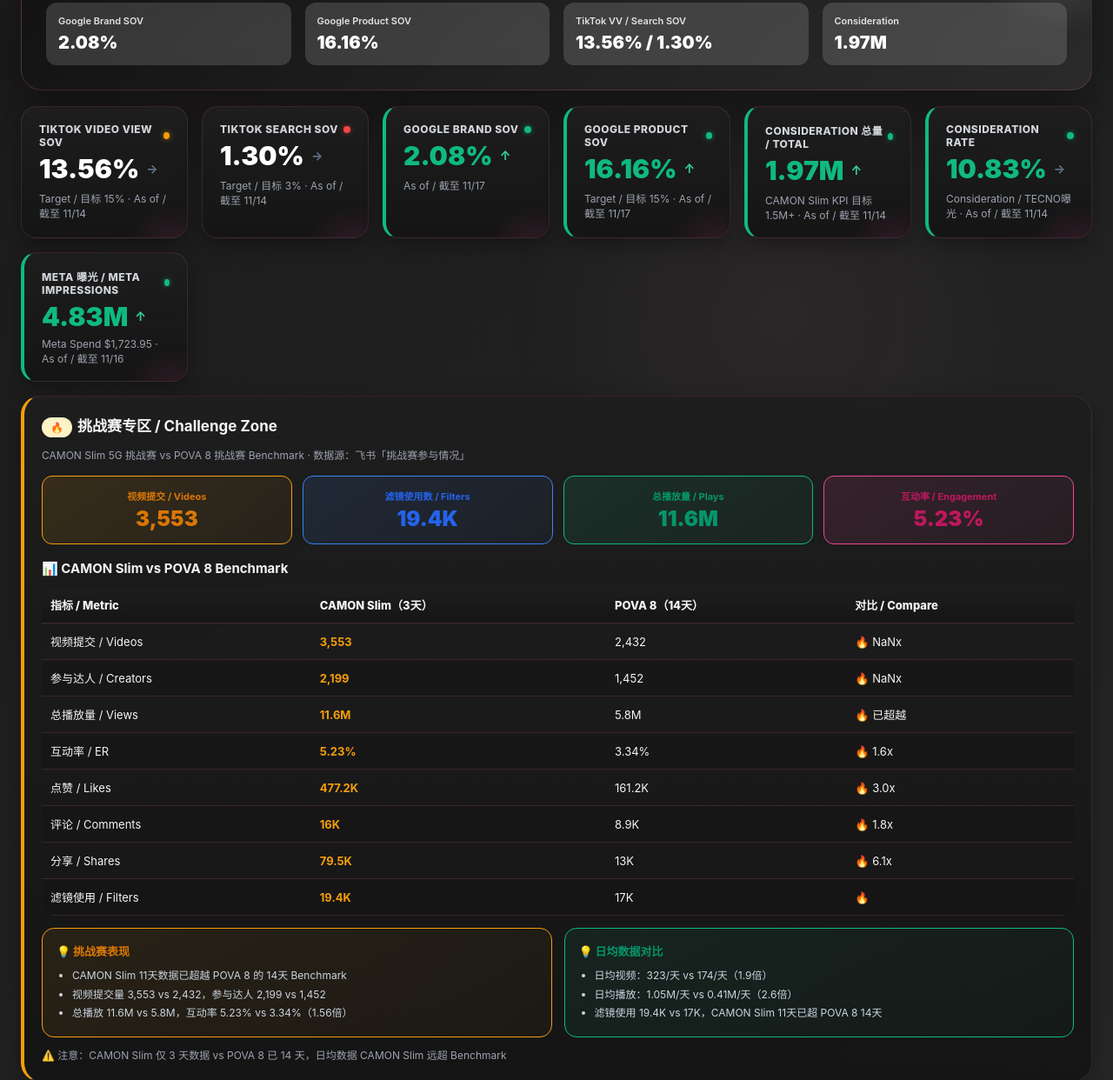
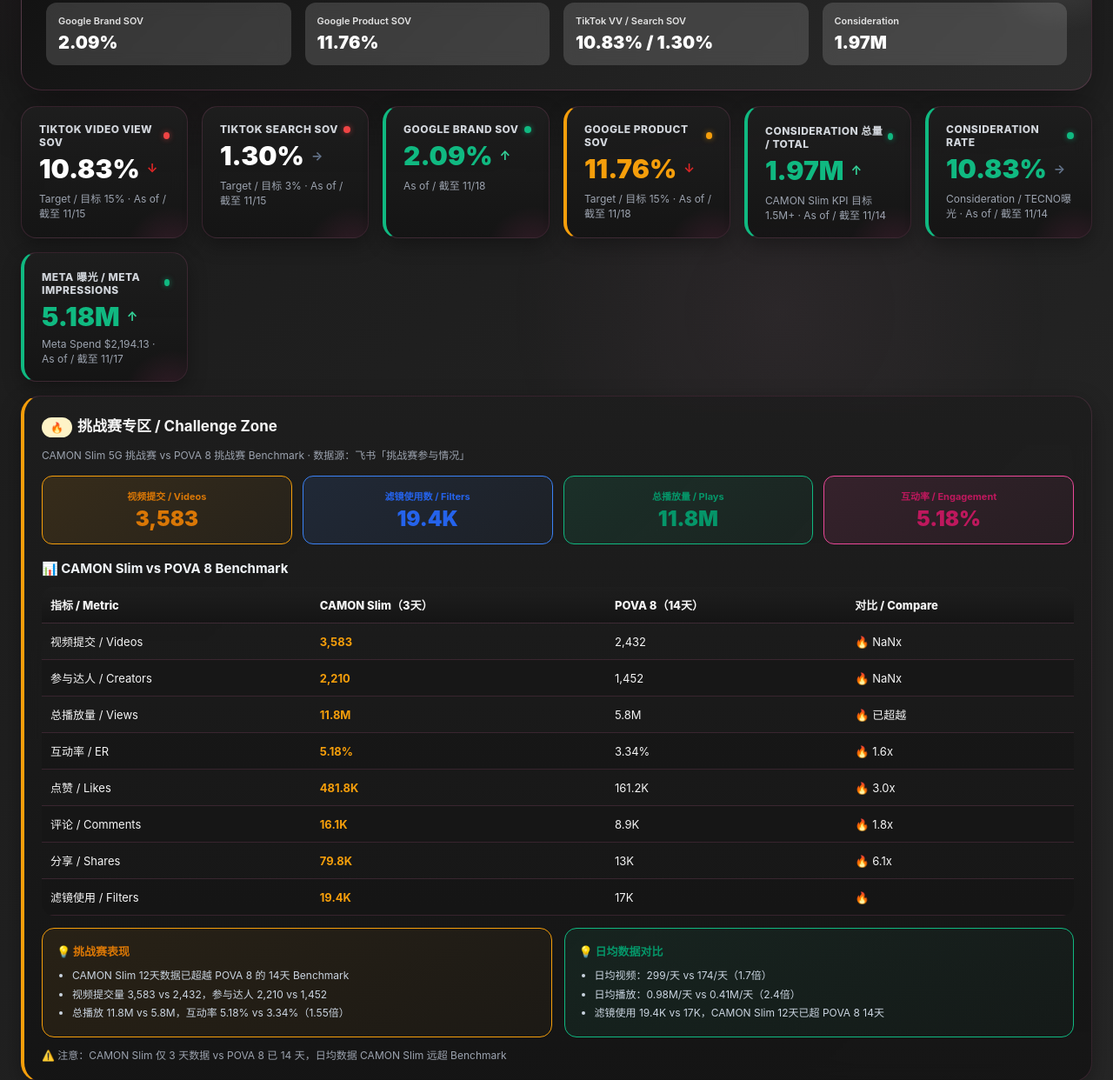
Before and after one commit to Evachennnnnnn/camon-slim-dashboard-th, a plain HTML site: page index.html in a window 1280 px wide. Shown: the part 322-1564 px from the top of the page at 87% size. Drawn offline with nearby package versions, Linux system fonts and the light colour scheme.

Commit message:
Update dashboard 11/18: Google SOV 11.76%, TT VV 10.83%, Challenge 12天 3583 videos

```diff
--- a/index.html
+++ b/index.html
@@ -305,23 +305,23 @@ body::before { content:""; position:fixed; inset:0; pointer-events:none; backgro
 // DATA CONFIGURATION / 数据配置
 // ============================================================
 const D = {
-  "updatedDate": "2026-11-17",
-  "dataAsOf": "11/17",
-  "alertBanner": "数据更新至 11/17：Google Product SOV 16.16%（11/17），TT VV SOV 13.56%（11/14），Consideration 1.97M（11/14），Consideration Rate 10.83%（11/14）。",
+  "updatedDate": "2026-11-18",
+  "dataAsOf": "11/18",
+  "alertBanner": "数据更新至 11/18：Google Product SOV 11.76%（11/18），TT VV SOV 10.83%（11/15），Consideration 1.97M（11/14），挑战赛 12天 3,583 视频已超 POVA 8 Benchmark。",
   "hero": {
-    "desc": "Google Brand SOV 2.08% and Product SOV 16.16% (11/17); TT VV SOV 13.56% and Search SOV 1.30% (11/14); Meta impressions 4.83M (11/16); Consideration 1.97M (11/14).",
+    "desc": "Google Brand SOV 2.09% and Product SOV 11.76% (11/18); TT VV SOV 10.83% and Search SOV 1.30% (11/15); Meta impressions 5.18M (11/17); Consideration 1.97M (11/14).",
     "stats": [
       {
         "label": "Google Brand SOV",
-        "value": "2.08%"
+        "value": "2.09%"
       },
       {
         "label": "Google Product SOV",
-        "value": "16.16%"
+        "value": "11.76%"
       },
       {
         "label": "TikTok VV / Search SOV",
-        "value": "13.56% / 1.30%"
+        "value": "10.83% / 1.30%"
       },
       {
         "label": "Consideration",
@@ -332,11 +332,11 @@ const D = {
   "kpis": [
     {
       "label": "TikTok Video View SOV",
-      "statusDot": "status-yellow",
-      "value": "13.56%",
-      "trend": "→",
-      "trendClass": "trend-flat",
-      "sub": "Target / 目标 15% · As of / 截至 11/14",
+      "statusDot": "status-red",
+      "value": "10.83%",
+      "trend": "↓",
+      "trendClass": "trend-down",
+      "sub": "Target / 目标 15% · As of / 截至 11/15",
       "borderLeft": null,
       "valueColor": null
     },
@@ -346,29 +346,29 @@ const D = {
       "value": "1.30%",
       "trend": "→",
       "trendClass": "trend-flat",
-      "sub": "Target / 目标 3% · As of / 截至 11/14",
+      "sub": "Target / 目标 3% · As of / 截至 11/15",
       "borderLeft": null,
       "valueColor": null
     },
     {
       "label": "Google Brand SOV",
       "statusDot": "status-green",
-      "value": "2.08%",
+      "value": "2.09%",
       "trend": "↑",
       "trendClass": "trend-up",
-      "sub": "As of / 截至 11/17",
+      "sub": "As of / 截至 11/18",
       "borderLeft": "#10b981",
       "valueColor": "#10b981"
     },
     {
       "label": "Google Product SOV",
-      "statusDot": "status-green",
-      "value": "16.16%",
-      "trend": "↑",
-      "trendClass": "trend-up",
-      "sub": "Target / 目标 15% · As of / 截至 11/17",
-      "borderLeft": "#10b981",
-      "valueColor": "#10b981"
+      "statusDot": "status-yellow",
+      "value": "11.76%",
+      "trend": "↓",
+      "trendClass": "trend-down",
+      "sub": "Target / 目标 15% · As of / 截至 11/18",
+      "borderLeft": "#f59e0b",
+      "valueColor": "#f59e0b"
     },
     {
       "label": "Consideration 总量 / Total",
@@ -393,24 +393,24 @@ const D = {
     {
       "label": "Meta 曝光 / Meta Impressions",
       "statusDot": "status-green",
-      "value": "4.83M",
+      "value": "5.18M",
       "trend": "↑",
       "trendClass": "trend-up",
-      "sub": "Meta Spend $1,723.95 · As of / 截至 11/16",
+      "sub": "Meta Spend $2,194.13 · As of / 截至 11/17",
       "borderLeft": "#10b981",
       "valueColor": "#10b981"
     }
   ],
   "challenge": {
     "camonSlim": {
-      "period": "11天 / 11 Days",
-      "videos": "3,553",
-      "creators": "2,199",
-      "views": "11.6M",
-      "engagementRate": 0.0523,
-      "likes": "477.2K",
-      "comments": "16K",
-      "shares": "79.5K",
+      "period": "12天 / 12 Days",
+      "videos": "3,583",
+      "creators": "2,210",
+      "views": "11.8M",
+      "engagementRate": 0.0518,
+      "likes": "481.8K",
+      "comments": "16.1K",
+      "shares": "79.8K",
       "filters": "19.4K"
     },
     "pova8": {
@@ -427,7 +427,7 @@ const D = {
     "stats": [
       {
         "label": "视频提交 / Videos",
-        "value": "3,553",
+        "value": "3,583",
         "bg": "rgba(245,158,11,.12)",
         "border": "#f59e0b",
         "color": "#d97706"
@@ -441,14 +441,14 @@ const D = {
       },
       {
         "label": "总播放量 / Plays",
-        "value": "11.6M",
+        "value": "11.8M",
         "bg": "rgba(16,185,129,.12)",
         "border": "#10b981",
         "color": "#059669"
       },
       {
         "label": "互动率 / Engagement",
-        "value": "5.23%",
+        "value": "5.18%",
         "bg": "rgba(236,72,153,.12)",
         "border": "#ec4899",
         "color": "#be185d"
@@ -461,9 +461,9 @@ const D = {
         "titleColor": "#d97706",
         "title": "💡 挑战赛表现",
         "items": [
-          "CAMON Slim 11天数据已超越 POVA 8 的 14天 Benchmark",
-          "视频提交量 3,553 vs 2,432，参与达人 2,199 vs 1,452",
-          "总播放 11.6M vs 5.8M，互动率 5.23% vs 3.34%（1.56倍）"
+          "CAMON Slim 12天数据已超越 POVA 8 的 14天 Benchmark",
+          "视频提交量 3,583 vs 2,432，参与达人 2,210 vs 1,452",
+          "总播放 11.8M vs 5.8M，互动率 5.18% vs 3.34%（1.55倍）"
         ]
       },
       {
@@ -472,9 +472,9 @@ const D = {
         "titleColor": "#059669",
         "title": "💡 日均数据对比",
         "items": [
-          "日均视频：323/天 vs 174/天（1.9倍）",
-          "日均播放：1.05M/天 vs 0.41M/天（2.6倍）",
-          "滤镜使用 19.4K vs 17K，CAMON Slim 11天已超 POVA 8 14天"
+          "日均视频：299/天 vs 174/天（1.7倍）",
+          "日均播放：0.98M/天 vs 0.41M/天（2.4倍）",
+          "滤镜使用 19.4K vs 17K，CAMON Slim 12天已超 POVA 8 14天"
         ]
       }
     ]
@@ -483,51 +483,51 @@ const D = {
     {
       "status": "green",
       "metric": "Google 品牌 SOV / Brand SOV",
-      "current": "2.08%",
+      "current": "2.09%",
       "target": "—",
-      "date": "11/17"
-    },
-    {
-      "status": "green",
+      "date": "11/18"
+    },
+    {
+      "status": "yellow",
       "metric": "Google 产品 SOV / Product SOV",
-      "current": "16.16%",
+      "current": "11.76%",
       "target": "—",
-      "date": "11/17"
-    },
-    {
-      "status": "yellow",
+      "date": "11/18"
+    },
+    {
+      "status": "red",
       "metric": "TikTok VV SOV",
-      "current": "13.56%",
+      "current": "10.83%",
       "target": "20%",
-      "date": "11/14"
+      "date": "11/15"
     },
     {
       "status": "red",
       "metric": "TikTok Search SOV",
       "current": "1.30%",
       "target": "3%",
-      "date": "11/14"
+      "date": "11/15"
     },
     {
       "status": "green",
       "metric": "TT 消耗 / TT Spend",
-      "current": "$146,484.20 cumulative",
+      "current": "$150,588.90 cumulative",
       "target": "—",
-      "date": "11/16"
+      "date": "11/17"
     },
     {
       "status": "green",
       "metric": "Meta 消耗 / Meta Spend",
-      "current": "1,723.95",
+      "current": "$50,264.31 cumulative",
       "target": "—",
-      "date": "11/16"
+      "date": "11/17"
     },
     {
       "status": "green",
       "metric": "Meta 曝光 / Meta Impressions",
-      "current": "4.83M",
+      "current": "148.30M cumulative",
       "target": "—",
-      "date": "11/16"
+      "date": "11/17"
     },
     {
       "status": "green",
@@ -649,7 +649,8 @@ const D = {
       "11/14",
       "11/15",
       "11/16",
-      "11/17"
+      "11/17",
+      "11/18"
     ],
     "brand": [
       1.63,
@@ -681,7 +682,8 @@ const D = {
       2.06,
       2.06,
       2.07,
-      2.08
+      2.08,
+      2.09
     ],
     "product": [
       0,
@@ -713,13 +715,14 @@ const D = {
       12.5,
       13.0,
       13.7,
-      16.16
-    ],
-    "brandNote": "Brand SOV latest 2.08% (11/17) / 品牌 SOV 最新 2.08%（11/17）",
-    "productNote": "Product SOV latest 16.16% (11/17) / 产品 SOV 最新 16.16%（11/17）"
+      16.16,
+      11.76
+    ],
+    "brandNote": "Brand SOV latest 2.09% (11/18) / 品牌 SOV 最新 2.09%（11/18）",
+    "productNote": "Product SOV latest 11.76% (11/18) / 产品 SOV 最新 11.76%（11/18）"
   },
   "competitorCompare": {
-    "note": "Google Trends 对比关键词 / Comparison: CAMON Slim vs OPPO Reno 16 F, VIVO V80 Lite, Redmi Note 17 Pro · 截至 11/17",
+    "note": "Google Trends 对比关键词 / Comparison: CAMON Slim vs OPPO Reno 16 F, VIVO V80 Lite, Redmi Note 17 Pro · 截至 11/18",
     "trendLink": "https://trends.google.com/trends/explore?date=today%201-m&geo=TH&q=CAMON%20Slim,OPPO%20Reno%2016%20F,VIVO%20V80%20Lite,Redmi%20Note%2017%20Pro&hl=en",
     "dailyLinks": [],
     "chartLabels": [
@@ -752,7 +755,8 @@ const D = {
       "11/14",
       "11/15",
       "11/16",
-      "11/17"
+      "11/17",
+      "11/18"
     ],
     "datasets": [
       {
@@ -787,7 +791,8 @@ const D = {
           12.5,
           13.0,
           13.7,
-          16.16
+          16.16,
+          11.76
         ],
         "borderColor": "#10b981",
         "bg": "rgba(16,185,129,.15)",
@@ -842,12 +847,12 @@ const D = {
         "brand": "TECNO",
         "brandBold": true,
         "brandColor": "#10b981",
-        "sov": "16.16%",
+        "sov": "11.76%",
         "sovColor": "#10b981",
         "sovBold": true,
         "sovSize": "16px",
-        "trend": "↑",
-        "trendClass": "trend-up",
+        "trend": "↓",
+        "trendClass": "trend-down",
         "highlight": true
       },
       {
@@ -890,7 +895,7 @@ const D = {
         "highlight": false
       }
     ],
-    "insight": "💡 竞品对比组合：CAMON Slim vs OPPO Reno 16 F / VIVO V80 Lite / Redmi Note 17 Pro。CAMON Slim 产品 SOV 最新 16.16%（11/17）。竞品数据来自 Google Trends 相对搜索热度。/ Product SOV latest 16.16% (11/17)."
+    "insight": "💡 竞品对比组合：CAMON Slim vs OPPO Reno 16 F / VIVO V80 Lite / Redmi Note 17 Pro。CAMON Slim 产品 SOV 最新 11.76%（11/18），较昨日回落。竞品数据来自 Google Trends 相对搜索热度。/ Product SOV latest 11.76% (11/18)."
   },
   "ttSov": {
     "labels": [
@@ -924,7 +929,8 @@ const D = {
       "11/13",
       "11/14",
       "11/15",
-      "11/16"
+      "11/16",
+      "11/17"
     ],
     "vvData": [
       0.42,
@@ -956,6 +962,7 @@ const D = {
       12.26,
       14.8,
       13.56,
+      10.83,
       null,
       null
     ],
@@ -989,10 +996,11 @@ const D = {
       1.23,
       1.26,
       1.3,
+      1.3,
       null,
       null
     ],
-    "note": "VV SOV latest 13.56% (11/14); Search SOV latest 1.30% (11/14). 11/15-16 SOV source cells are blank / TikTok声量最新数据到11/14，11/15-16源表尚未回填"
+    "note": "VV SOV latest 10.83% (11/15); Search SOV latest 1.30% (11/15). 11/16-17 source cells blank / TikTok声量最新数据到11/15，11/16-17源表尚未回填"
   },
   "consideration": {
     "labels": [
@@ -1186,7 +1194,8 @@ const D = {
       "11/13",
       "11/14",
       "11/15",
-      "11/16"
+      "11/16",
+      "11/17"
     ],
     "dailySpend": [
       0,
@@ -1219,7 +1228,8 @@ const D = {
       5353.75,
       5832.92,
       4427.84,
-      2641.9
+      2641.9,
+      4104.7
     ],
     "spendProgress": [
       0,
@@ -1252,7 +1262,8 @@ const D = {
       0.7998894611,
       0.8348171257,
       0.8613311377,
-      0.8771508982
+      0.8771508982,
+      0.901729940119761
     ],
     "exposureProgress": [
       0.0005960643,
@@ -1284,6 +1295,7 @@ const D = {
       0.3980540629,
       0.4240152186,
       0.4499665886,
+      null,
       null,
       null
     ]
```
